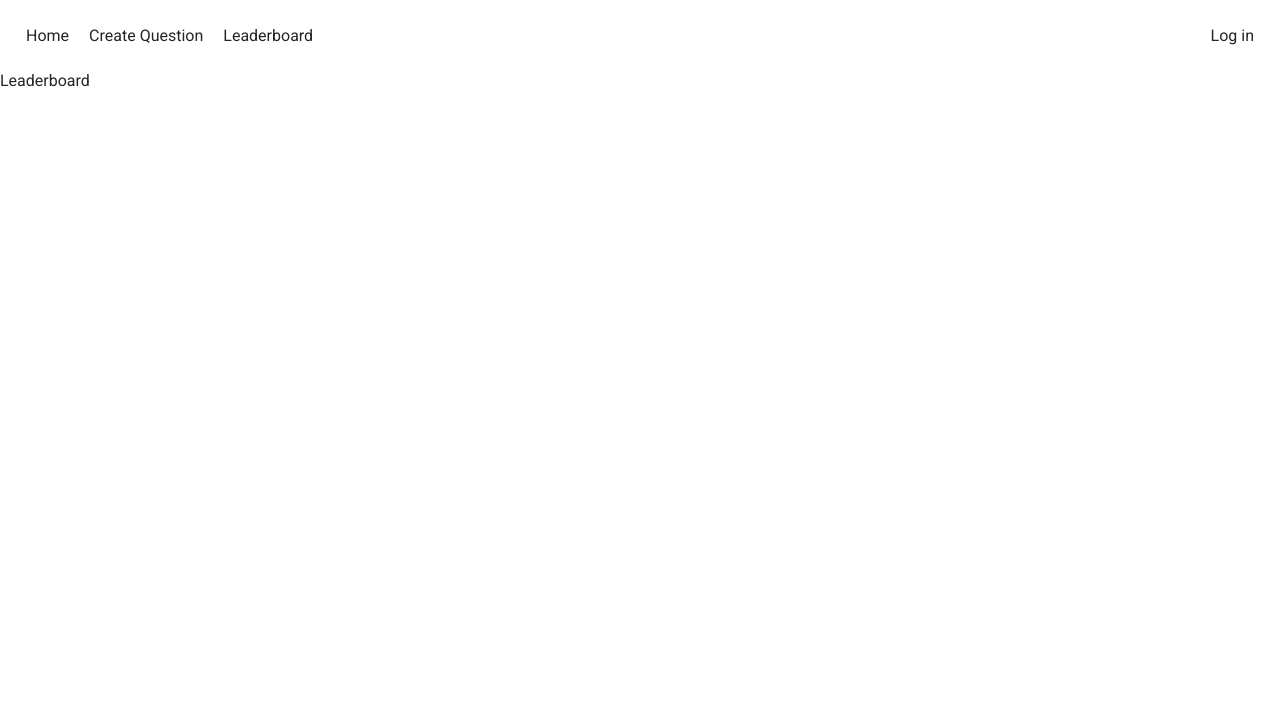
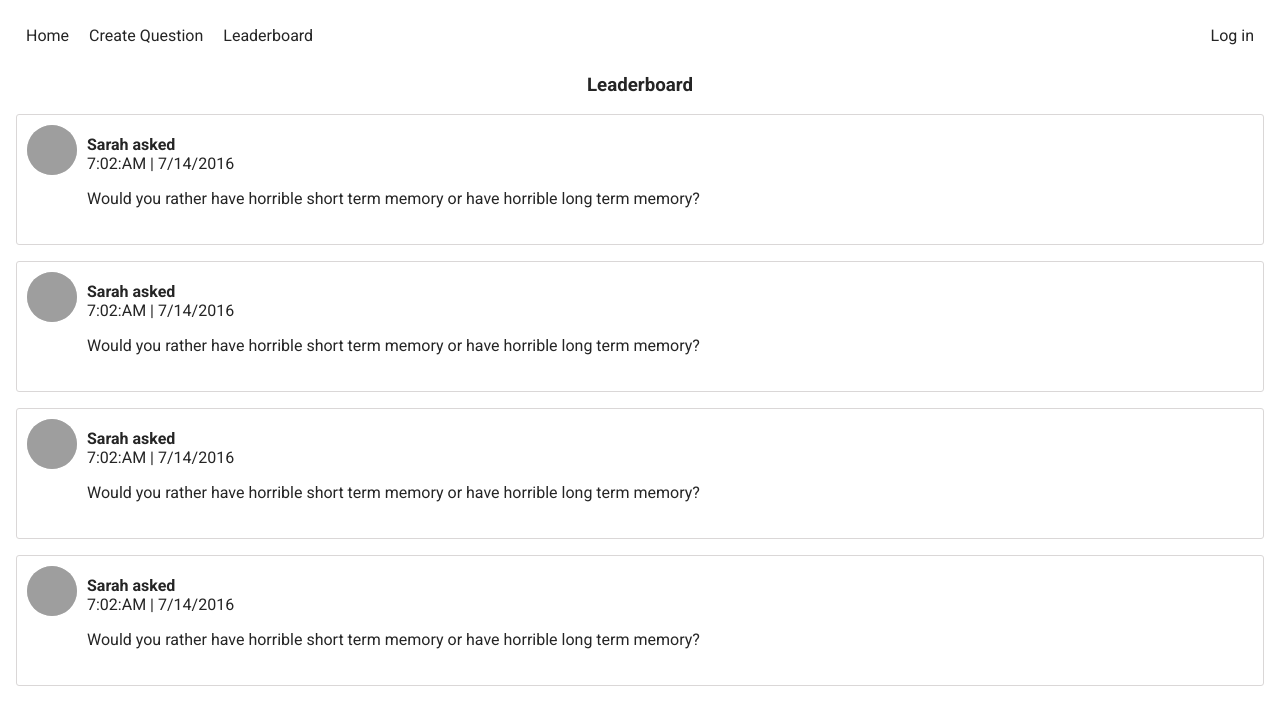
Before and after one commit to juanpabloeslava/jpe-reactnd-project-would-you-rather, a React (Create React App) app: page /leaderboard in a window 1280 px wide. Shown: the top 724 px of the page. Built offline with nearby package versions, Linux system fonts and the light colour scheme; grey boxes are pictures that could not be loaded.

Commit message:
View: Static Leaderboard view

```diff
--- a/src/App.css
+++ b/src/App.css
@@ -196,3 +196,5 @@ li.login {
   display: flex;
   justify-content: space-between;
 }
+
+/* Leaderboard */
--- a/src/views/Leaderboard.js
+++ b/src/views/Leaderboard.js
@@ -1,12 +1,22 @@
 import React, { Component } from 'react'
+import PollListItem from '../components/PollListItem';
 
 class Leaderboard extends Component {
 
     render() {
-
         return (
-            <div>
-                Leaderboard
+            <div className='view-container'>
+                <h3 className='center'>Leaderboard</h3>
+                <div className='list-container'>
+                    <div>
+                        <ul className='no-padding no-margin'>
+                            <PollListItem temp='1'/>
+                            <PollListItem temp='2'/>
+                            <PollListItem temp='3'/>
+                            <PollListItem temp='4'/>
+                        </ul>
+                    </div>
+                </div>
             </div>
         )
     }
```
Also changed, not shown: src/views/Home.js (+0 -9 lines), 1 other file (tests, documents, lock files or other folders).
